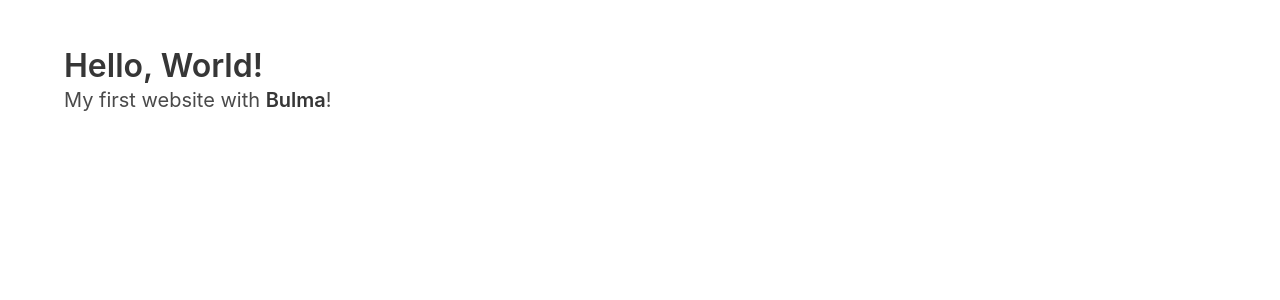
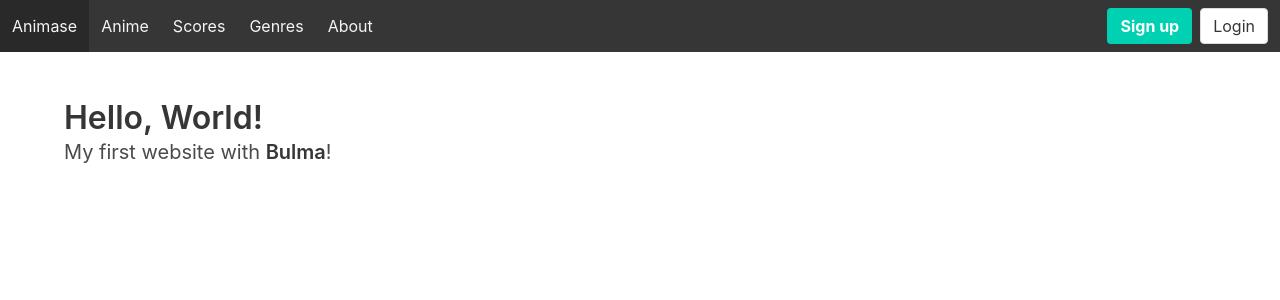
Before and after one commit to wohyperion/AnimaseProject, a Django app: template templates/base.html in a window 1280 px wide. Shown: the top 300 px of the page. Run offline with Django 3.2, Linux system fonts and the light colour scheme; the template is opened without the code that fills it, so the values that code supplies are empty.

Commit message:
Update base template Add navbar

```diff
--- a/templates/base.html
+++ b/templates/base.html
@@ -7,10 +7,13 @@
     <link rel="stylesheet" href="https://cdnjs.cloudflare.com/ajax/libs/bulma/0.7.5/css/bulma.min.css">
 </head>
 <body>
+{% include 'navbar.html' %}
 <section class="section">
     <div class="container">
-        <h1 class="title">Hello, World!</h1>
-        <p class="subtitle">My first website with <strong>Bulma</strong>!</p>
+        {% block content %}
+            <h1 class="title">Hello, World!</h1>
+            <p class="subtitle">My first website with <strong>Bulma</strong>!</p>
+        {% endblock %}
     </div>
 </section>
 </body>
--- /dev/null
+++ b/templates/navbar.html
@@ -0,0 +1,32 @@
+<nav class="navbar is-dark" role="navigation" aria-label="main navigation">
+    <div class="navbar-brand">
+        <a href="{% url 'movies:index' %}" class="navbar-item">
+            Animase
+        </a>
+
+        <a role="button" class="navbar-burger burger" aria-label="menu" aria-expanded="false"
+           data-target="navbarBasicExample">
+            <span aria-hidden="true"></span>
+            <span aria-hidden="true"></span>
+            <span aria-hidden="true"></span>
+        </a>
+    </div>
+    <div class="navbar-menu">
+        <div class="navbar-start">
+            <a href="{% url 'movies:index' %}" class="navbar-item">Anime</a>
+            <a href="{% url 'movies:index' %}" class="navbar-item">Scores</a>
+            <a href="{% url 'movies:index' %}" class="navbar-item">Genres</a>
+            <a href="{% url 'movies:index' %}" class="navbar-item">About</a>
+        </div>
+        <div class="navbar-end">
+            <div class="navbar-item">
+                <div class="buttons">
+                    <a href="" class="button is-primary">
+                        <strong>Sign up</strong>
+                    </a>
+                    <a href="" class="button">Login</a>
+                </div>
+            </div>
+        </div>
+    </div>
+</nav>
```
